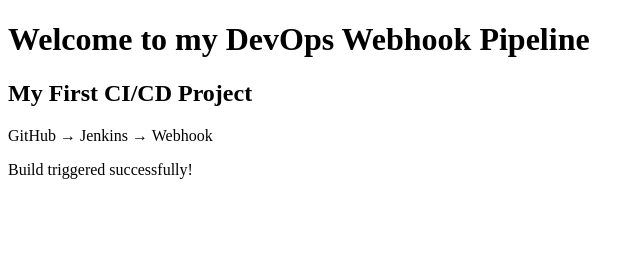
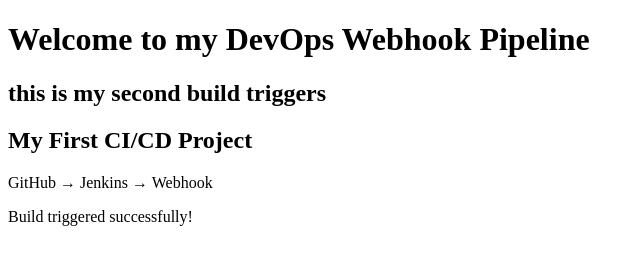
Before and after one commit to Rajgit173/devops-webhook-pipeline, a plain HTML site: page index.html in a window 1280 px wide. Shown: the whole page, without its empty margins (0-644 px from the left). Drawn offline with Linux system fonts and the light colour scheme.

Commit message:
Second build trigger

```diff
--- a/index.html
+++ b/index.html
@@ -5,6 +5,7 @@
 </head>
 <body>
     <h1>Welcome to my DevOps Webhook Pipeline</h1>
+    <h2>this is my second build triggers</h2>
     <h2>My First CI/CD Project</h2>
     <p>GitHub → Jenkins → Webhook</p>
     <p>Build triggered successfully!</p>
```
